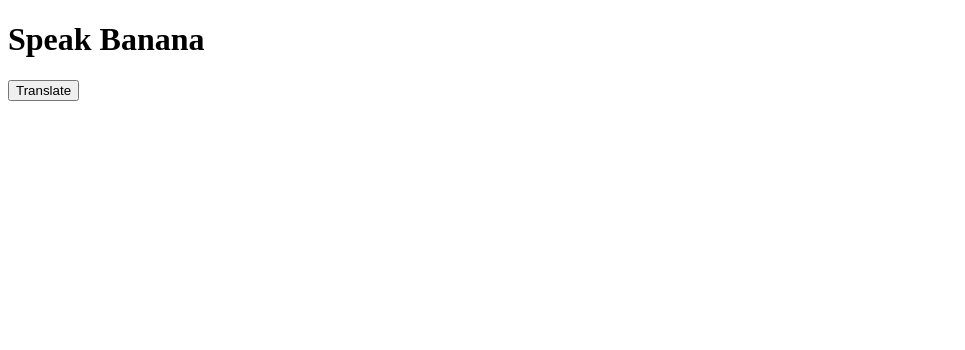
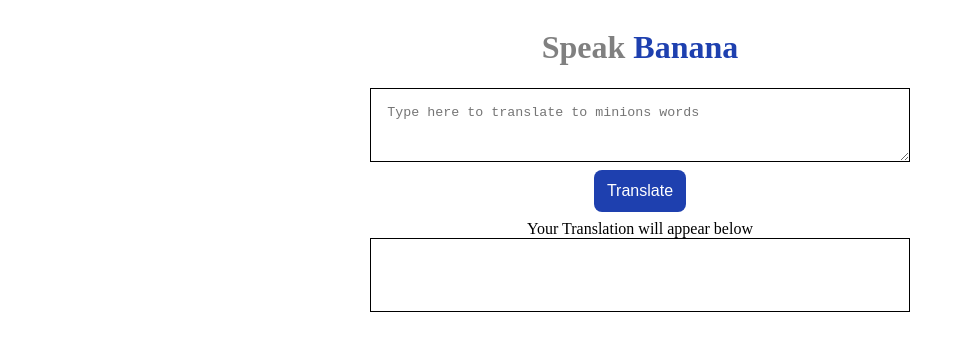
Before and after one commit to 4bhish/speak-banana, a plain HTML site: page index.html in a window 1280 px wide. Shown: the whole page, without its empty margins (0-965 px from the left). Drawn offline with Linux system fonts and the light colour scheme.

Commit message:
Update Style.css
styled some key builds in style.css

```diff
--- a/app.js
+++ b/app.js
@@ -1,4 +1,26 @@
 const btnTranslate = document.querySelector("#translate-button");
+const inputTxt = document.querySelector("#input-txt");
+const outputDiv = document.querySelector("#output-div");
+
+var url="https://api.funtranslations.com/translate/minion.json";
+
+function constructUrl(text)
+{
+    return url + "?" + "text=" + inputTxt.value;
+}
+
+
+
+
+
 btnTranslate.addEventListener("click", function clickHandler(){
-    console.log("clicked");
+
+    var txtInput = inputTxt.value;
+
+    fetch(constructUrl (txtInput))
+    .then(response => response.json())
+    .then(json => {
+        var finalTranslation = json.contents.translated;
+        outputDiv.innerText = finalTranslation;
+    })
 })
--- a/index.html
+++ b/index.html
@@ -9,8 +9,11 @@
 </head>
 <body>
     <div class="container">
-        <h1 class="speak-banana">Speak Banana</h1>
+        <h1 class="speak-banana">Speak <span class="banana">Banana</span> </h1>
+        <textarea placeholder="Type here to translate to minions words" id="input-txt"></textarea>
         <button id="translate-button">Translate</button>
+        <div>Your Translation will appear below</div>
+        <div id="output-div"></div>
 
     </div>
 
--- a/style.css
+++ b/style.css
@@ -0,0 +1,65 @@
+*
+{
+
+}
+:root
+{
+    --primary-color:#1e40af;
+}
+
+.container
+{
+    display: flex;
+    flex-direction: column;
+    align-items: center;
+    text-align: center;
+
+
+
+
+}
+
+#output-div
+{
+    display: block;
+    border: 1px solid black;
+    height: 5vh;
+    width: 40% ;
+    padding: 1rem;
+    margin: 1 rem;
+}
+
+textarea
+{
+    display: block;
+    border: 1px solid black;
+    height: 5vh;
+    width: 40% ;
+    padding: 1rem;
+    margin: 1 rem;
+}
+.speak-banana
+{
+    color: grey;
+}
+.banana
+{
+
+    color: var(--primary-color);
+}
+
+#translate-button
+{
+
+    touch-action: manipulation;
+    font-size: 16px;
+    padding: 11px 12px;
+    margin: 0.5rem;
+    display: inline-block;
+    text-align: center;
+    box-sizing: border-box;
+    color: white;
+    background-color: var(--primary-color);
+    border: 1px solid transparent;
+    border-radius: 00.5rem;
+}
```
